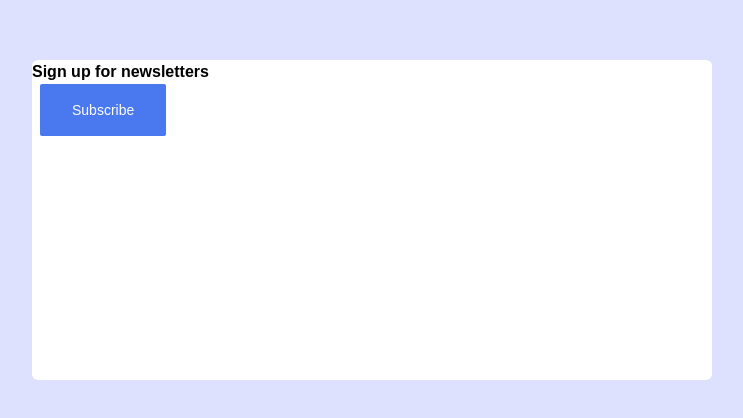
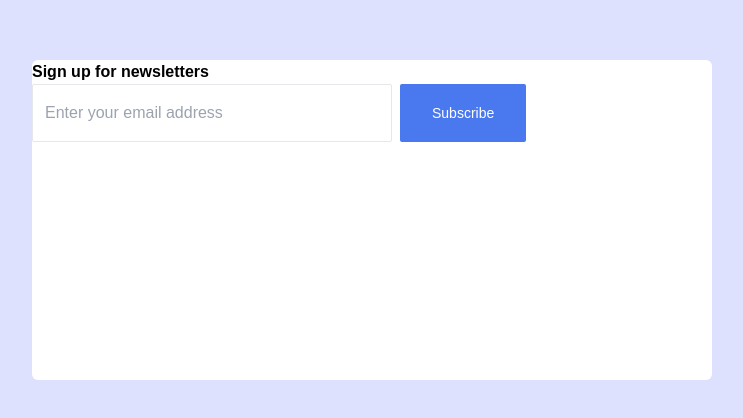
Before and after one commit to eobcre/newsletter-subscription, a React (Vite) app: page / in a window 1280 px wide. Shown: the part 180-598 px from the top of the page, without its empty margins (268-1011 px from the left). Built offline with nearby package versions, Linux system fonts and the light colour scheme.

Commit message:
created input and styled

```diff
--- a/src/components/EmailInput.tsx
+++ b/src/components/EmailInput.tsx
@@ -1,5 +1,13 @@
 const EmailInput = () => {
-  return <div></div>;
+  return (
+    <div>
+      <input
+        type='text'
+        placeholder='Enter your email address'
+        className='border rounded-sm outline-none px-3 py-4 w-[360px]'
+      />
+    </div>
+  );
 };
 
 export default EmailInput;
```
